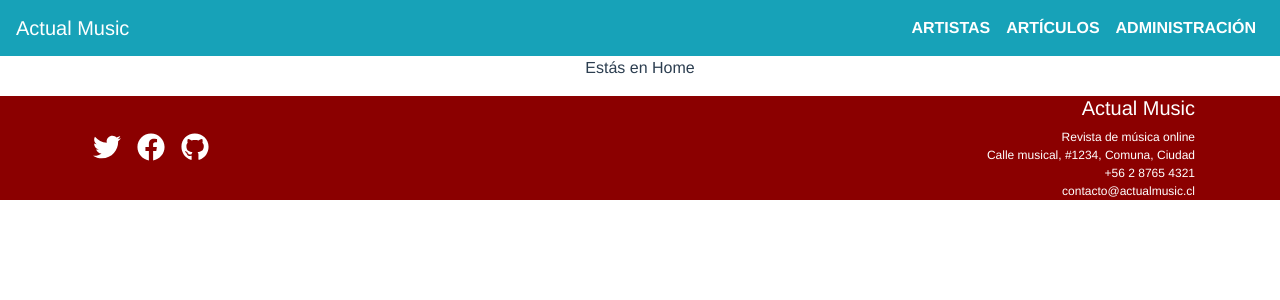
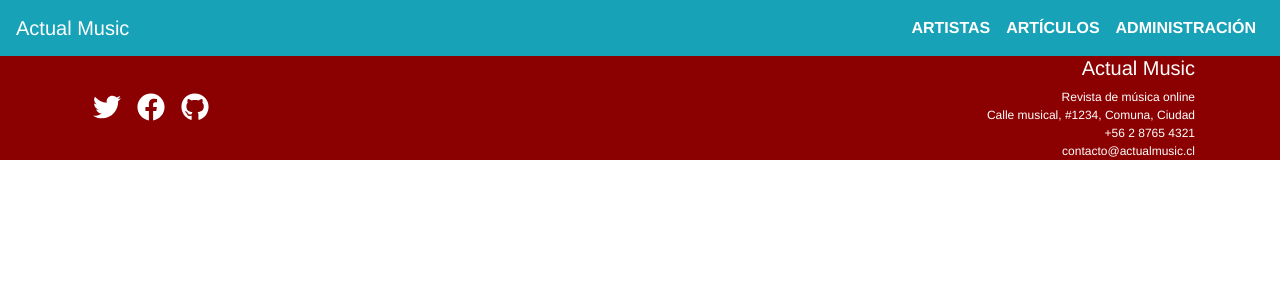
Before and after one commit to Anasu/TestPruebaTD1, a Vue app: page / in a window 1280 px wide. Shown: the top 300 px of the page. Built offline with nearby package versions, Linux system fonts and the light colour scheme.

Commit message:
Se agrega component destacados

```diff
--- /dev/null
+++ b/src/components/Destacados.vue
@@ -0,0 +1,5 @@
+<template>
+  <div>
+  </div>
+
+</template>
--- a/src/views/Home.vue
+++ b/src/views/Home.vue
@@ -1,17 +1,17 @@
 <template>
   <div class="home">
     <!-- Destacados de hoy (Esta vista se llama Artistas)-->
-    <p>Estás en Home</p>
+    <destacados></destacados>
   </div>
 </template>
 
 <script>
-
+import Destacados from '../components/Destacados'
 
 export default {
   name: 'Artistas',
   components: {
-
+    Destacados,
   }
 }
 </script>
```
